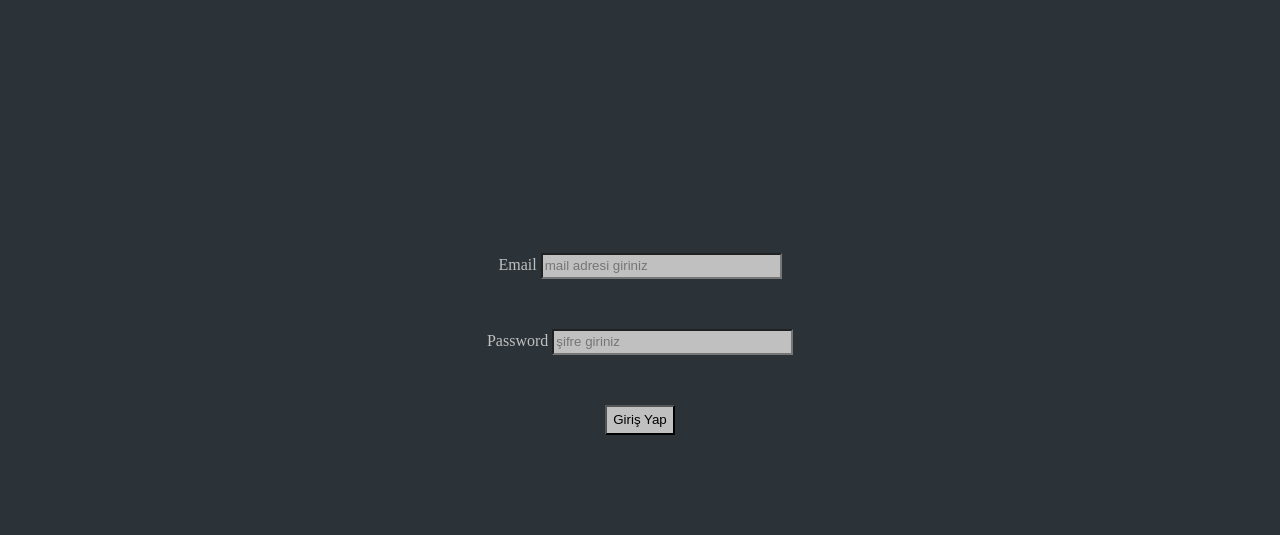
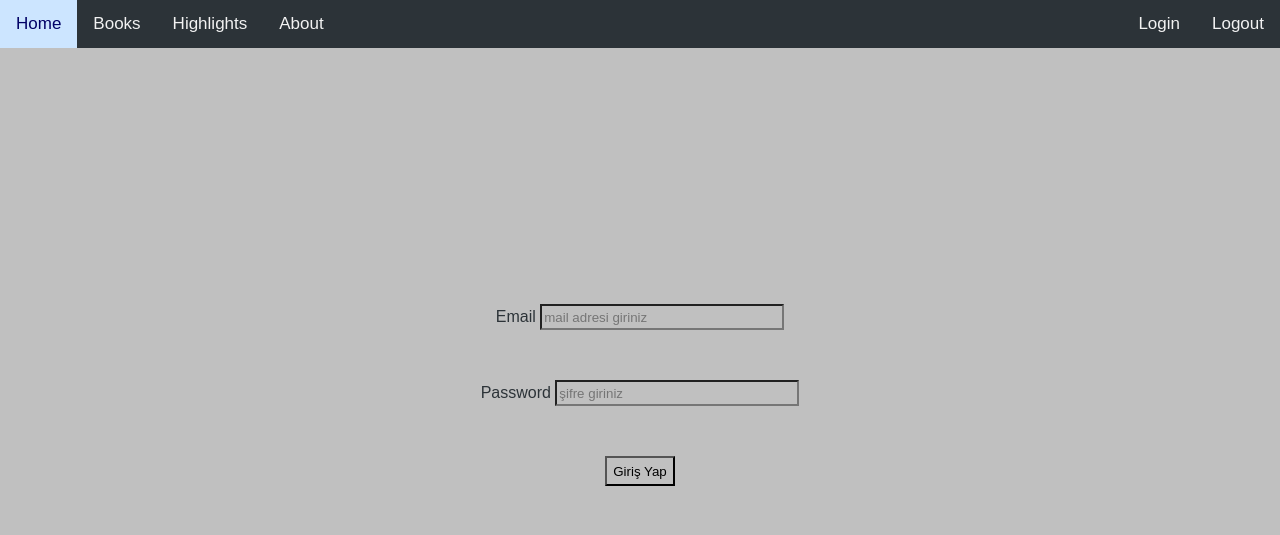
Before and after one commit to Hudanurediz/booksite, a Django app: page /books/login/ in a window 1280 px wide. Shown: the top 535 px of the page. Run offline with Django 4.2, Linux system fonts and the light colour scheme.

Commit message:
add navbar

```diff
--- /dev/null
+++ b/bookproject/books/static/navbar.css
@@ -0,0 +1,31 @@
+body {
+    margin: 0;
+    font-family: Arial, Helvetica, sans-serif;
+  }
+
+  .topnav {
+    overflow: hidden;
+    background-color: #2c3338;
+  }
+
+  .topnav a {
+    float: left;
+    color: #f2f2f2;
+    text-align: center;
+    padding: 14px 16px;
+    text-decoration: none;
+    font-size: 17px;
+  }
+
+  .topnav a:hover {
+    background-color:  #CCE5FF;
+    color: #000066;
+  }
+
+  .topnav a.active {
+    background-color: #CCE5FF;
+    color: #000066;
+  }
+  .end{
+    float: right;
+  }
--- a/bookproject/books/templates/login.html
+++ b/bookproject/books/templates/login.html
@@ -4,9 +4,11 @@
     <meta charset="UTF-8">
     <meta name="viewport" content="width=device-width, initial-scale=1.0">
     <title>Document</title>
+    {% load static %}<link rel="stylesheet" href="{% static 'navbar.css' %}">
+
     <style>
-        *{
-            background-color: #2c3338;
+        body{
+            background-color: #C0C0C0;
         }
         input{
             background-color: #C0C0C0;
@@ -15,13 +17,13 @@
         }
         label{
             text-align: center;
-            color: #C0C0C0;
+            color: #2c3338;
         }
         button{
             background-color: #C0C0C0;
             height: 30px;
         }
-        body div {
+        .bodydiv{
             margin: 50px;
             text-align: center;
         }
@@ -31,19 +33,29 @@
     </style>
 </head>
 <body>
-    <form action="" method="post">
-        <div>
+    <div class="topnav">
+        <a class="active" href="#home">Home</a>
+        <a href="#books">Books</a>
+        <a href="#highlights">Highlights</a>
+        <a href="#about">About</a>
+        <div class="end">
+            <a href="#login">Login</a>
+            <a href="#logout">Logout</a>
+        </div>
+    </div>
+    <form action="{% url 'homepage' %}" method="post">
+        {% csrf_token %}
+        <div class="bodydiv">
             <label for="email">Email</label>
             <input type="email" name="email" id="email" placeholder="mail adresi giriniz" required>
         </div>
-        <div>
+        <div class="bodydiv">
             <label for="password">Password</label>
             <input type="password" name="password" id="password" placeholder="şifre giriniz">
         </div>
-        <div>
+        <div class="bodydiv">
             <button type="submit">Giriş Yap</button>
         </div>
-
     </form>
 
 </body>
--- a/bookproject/books/urls.py
+++ b/bookproject/books/urls.py
@@ -5,4 +5,5 @@ urlpatterns= [
     path('',views.index, name='index'),
     path('index/',views.index,name='index'),
     path('login/',views.logins, name='logins'),
+    path('homepage/',views.homepage, name='homepage'),
 ]
--- a/bookproject/books/views.py
+++ b/bookproject/books/views.py
@@ -7,3 +7,6 @@ def index(request):
 
 def logins(request):
     return render(request,'login.html')
+
+def homepage(request):
+    return render(request,'homepage.html')
```
Also changed, not shown: bookproject/books/templates/homepage.html (added, +33 -0 lines).
